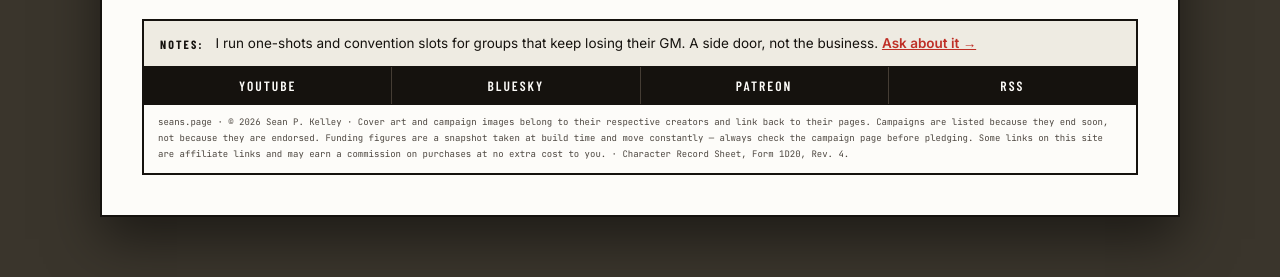
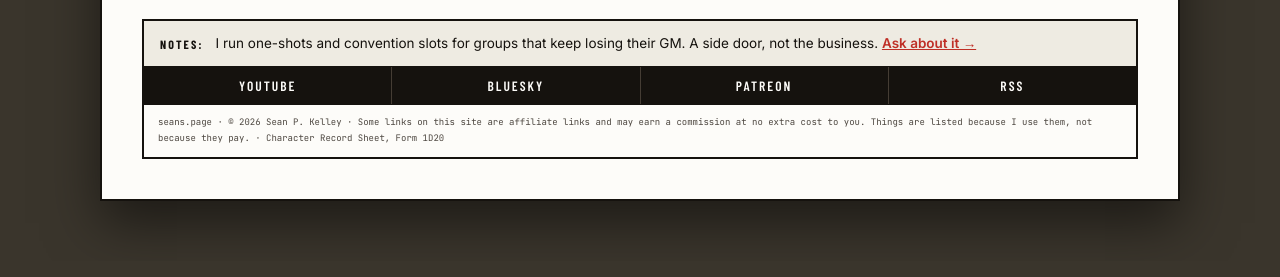
Before and after one commit to seanpkelley/seans-page, a plain HTML site: page index.html in a window 1280 px wide. Shown: the part 5068-5345 px from the top of the page. Drawn offline with nearby package versions, Linux system fonts and the light colour scheme.

Commit message:
Add files via upload
Footer disclaimer and copyright updated

```diff
--- a/index.html
+++ b/index.html
@@ -662,12 +662,9 @@ h1 .r{color:var(--red)}
       <a href="https://crowdfunding.seans.page/feed.xml">RSS</a>
     </div>
     <div class="legal">
-      seans.page · © 2026 Sean P. Kelley · Cover art and campaign images belong to their respective
-      creators and link back to their pages. Campaigns are listed because they end soon, not because
-      they are endorsed. Funding figures are a snapshot taken at build time and move constantly —
-      always check the campaign page before pledging. Some links on this site are affiliate links and may
-      earn a commission on purchases at no extra cost to you.
-      · Character Record Sheet, Form 1D20, Rev. 4.
+      seans.page &middot; &copy; 2026 Sean P. Kelley &middot; Some links on this site are affiliate links and
+      may earn a commission at no extra cost to you. Things are listed because I use them, not because
+      they pay. &middot; Character Record Sheet, Form 1D20
     </div>
   </footer>
 
```
Also changed, not shown: gear.html (+1 -1 lines).
